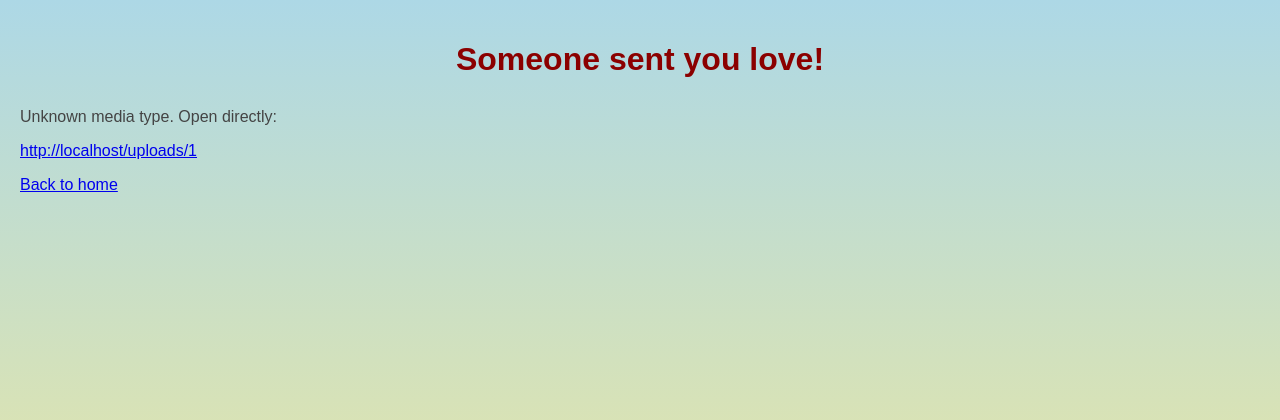
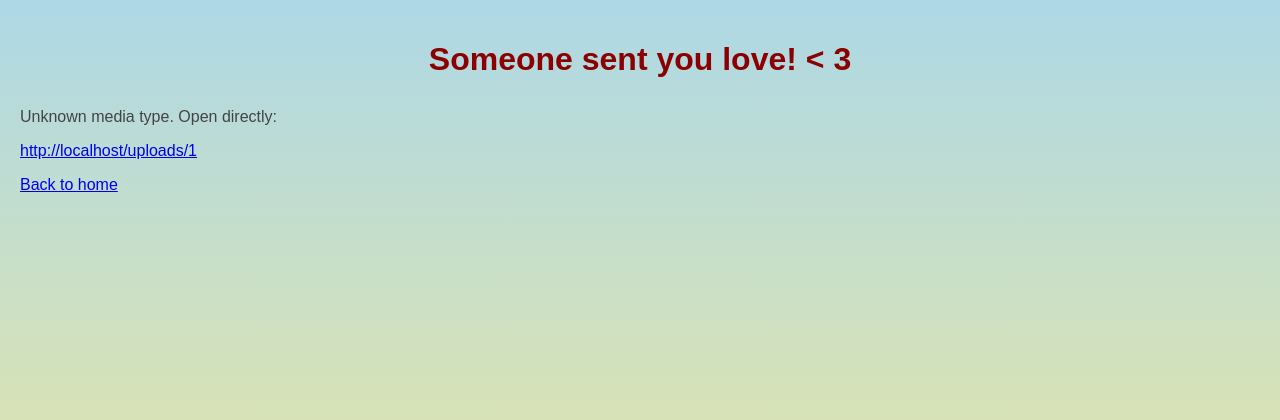
Before and after one commit to picture-memories/Love-Frame, a Flask app: page /view/1 in a window 1280 px wide. Shown: the top 420 px of the page. Run offline with Flask 3, Linux system fonts and the light colour scheme.

Commit message:
Update view_media.html

```diff
--- a/templates/view_media.html
+++ b/templates/view_media.html
@@ -2,11 +2,11 @@
 <html>
 <head>
     <meta name="viewport" content="width=device-width, initial-scale=1">
-    <title>Your Love Media</title>
+    <title>Your Love Media &lt; 3</title>
     <link rel="stylesheet" href="{{ url_for('static', filename='styles.css') }}">
 </head>
 <body>
-    <h1>Someone sent you love!</h1>
+    <h1>Someone sent you love! &lt; 3</h1>
 
     {% if media_url %}
         {% set lower = media_url.lower() %}
```
